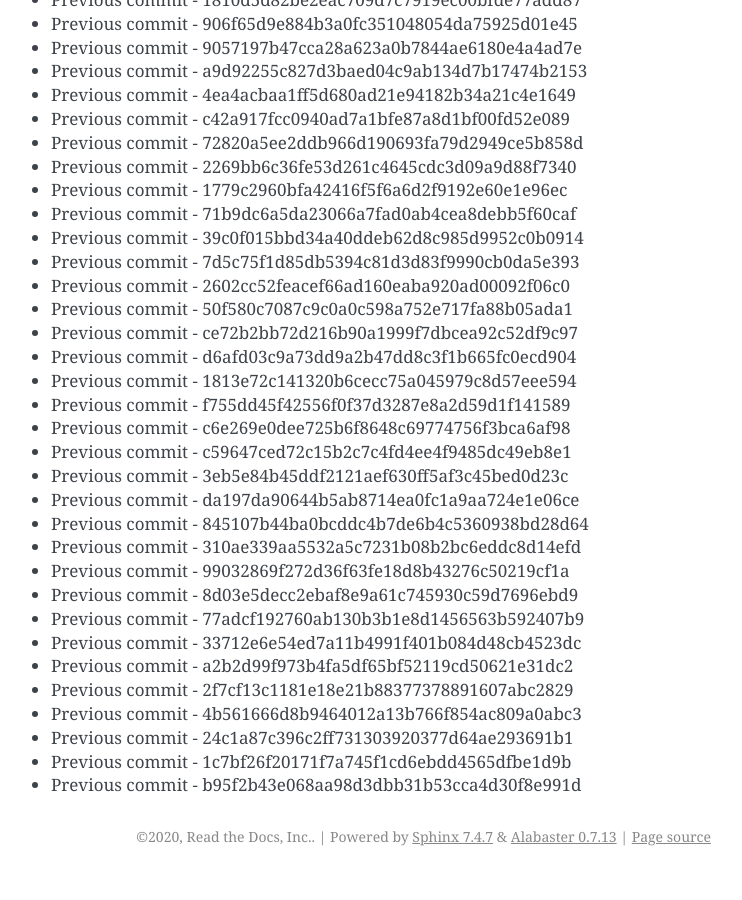
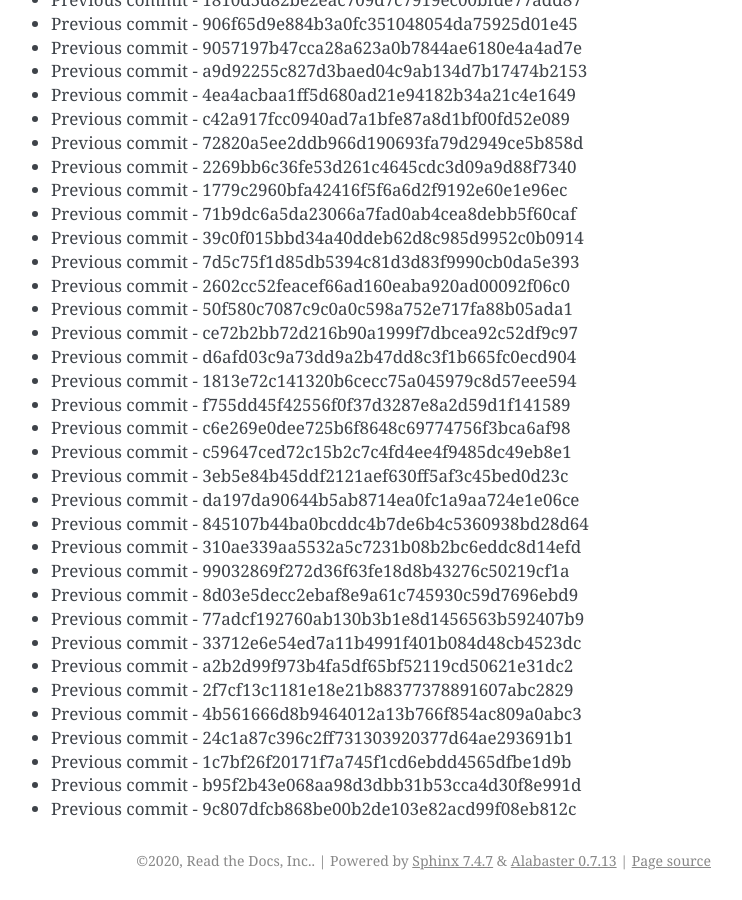
Before and after one commit to readthedocs/rtd-git-stresstest, a Sphinx documentation site: the page built from docs/updates.rst, in a window 1280 px wide and 900 px high, scrolled down 35970 px. Shown: the whole window, without its empty margins (399-1141 px from the left). Built offline with Sphinx 7.4.7, drawn with Linux system fonts in a browser that asks for light colours; before the commit the page ends 36846 px from its top, so only the background shows below that.

Commit message:
Generating commit from previous: 9c807dfcb868be00b2de103e82acd99f08eb812c

```diff
--- a/docs/updates.rst
+++ b/docs/updates.rst
@@ -1543,3 +1543,4 @@ It can be tested for any performance characteristics.
 * Previous commit - 24c1a87c396c2ff731303920377d64ae293691b1
 * Previous commit - 1c7bf26f20171f7a745f1cd6ebdd4565dfbe1d9b
 * Previous commit - b95f2b43e068aa98d3dbb31b53cca4d30f8e991d
+* Previous commit - 9c807dfcb868be00b2de103e82acd99f08eb812c
```
